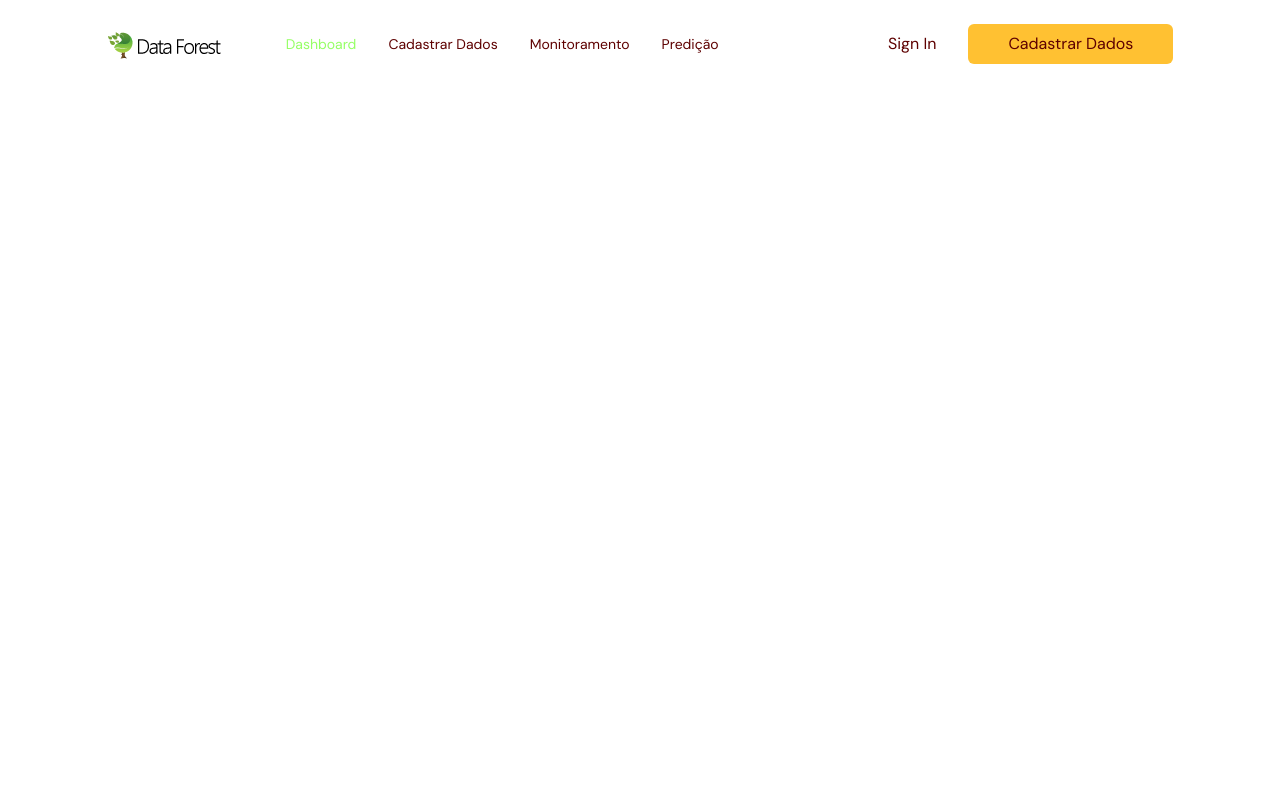
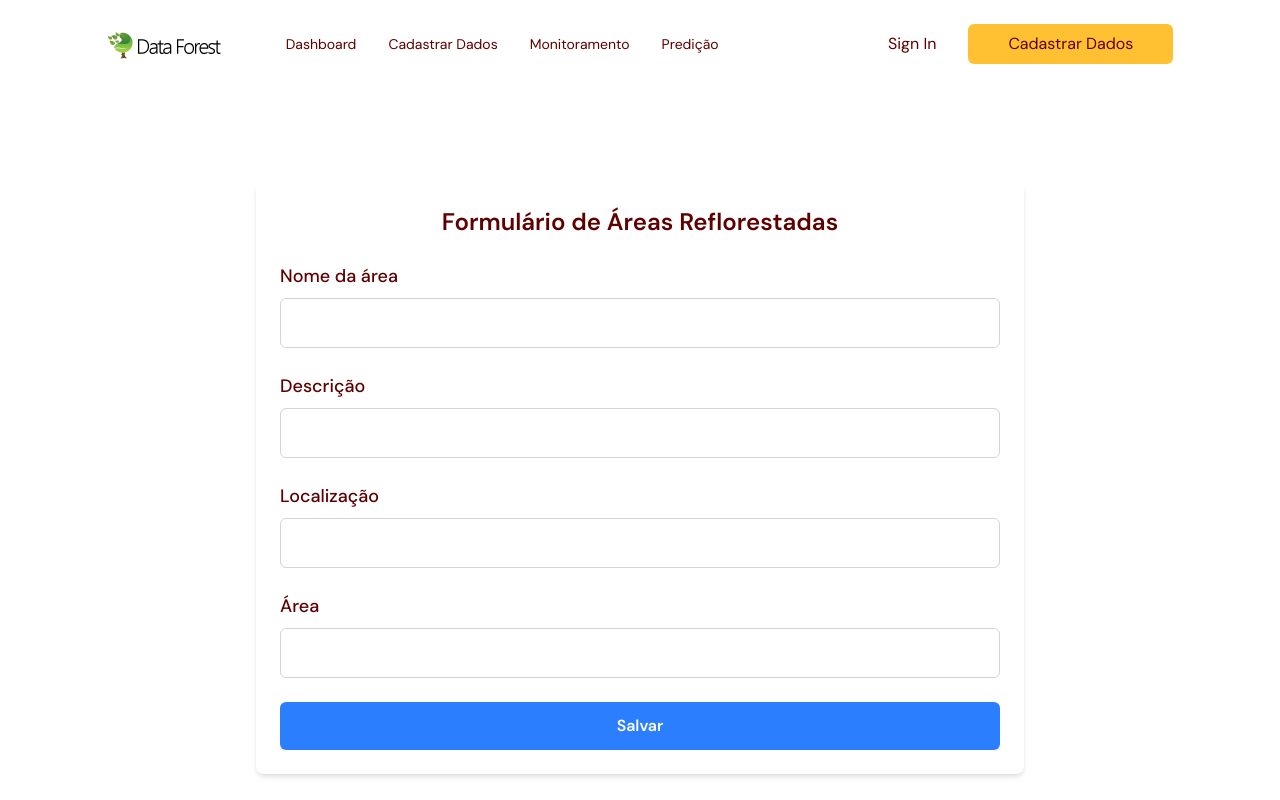
Before and after one commit to bytelabss/frontend-dataforest, a React (Vite) app: page /cadastrardados in a window 1280 px wide. Built offline with nearby package versions, Linux system fonts and the light colour scheme.

Commit message:
feat (LABS-13): Formulário para criação das áreas reflorestadas

```diff
--- a/src/App.tsx
+++ b/src/App.tsx
@@ -3,6 +3,7 @@ import "./index.css";
 import Navbar from "./components/Navbar";
 import Home from "./pages/Home";
 import About from "./pages/About";
+import ReforestedAreaCreate from "./pages/ReforestedAreaCreate";
 import { JSX, useEffect, useState } from "react";
 import { SelectedPage } from "./shared/types";
 
@@ -35,6 +36,7 @@ export default function App(): JSX.Element {
       <Routes>
         <Route path="/" element={<Home />} />
         <Route path="/about" element={<About />} />
+        <Route path="/cadastrardados" element={<ReforestedAreaCreate />} />
       </Routes>
     </Router>
   );
--- a/src/components/Navbar.tsx
+++ b/src/components/Navbar.tsx
@@ -35,21 +35,25 @@ export default function Navbar({isTopOfPage, selectedPage, setSelectedPage}: Pro
               <div className={`${flexBetween} w-full`}>
                 <div className={`${flexBetween} gap-8 text-sm`}>
                   <NavbarLinks
+                    link=""
                     page="Dashboard"
                     selectedPage={selectedPage}
                     setSelectedPage={setSelectedPage}
                   />
                   <NavbarLinks
+                    link="cadastrardados"
                     page="Cadastrar Dados"
                     selectedPage={selectedPage}
                     setSelectedPage={setSelectedPage}
                   />
                   <NavbarLinks
+                    link="about"
                     page="Monitoramento"
                     selectedPage={selectedPage}
                     setSelectedPage={setSelectedPage}
                   />
                   <NavbarLinks
+                    link="/"
                     page="Predição"
                     selectedPage={selectedPage}
                     setSelectedPage={setSelectedPage}
@@ -92,21 +96,25 @@ export default function Navbar({isTopOfPage, selectedPage, setSelectedPage}: Pro
           {/* MENU ITEMS */}
           <div className="ml-[20%] flex flex-col gap-10 text-2xl">
             <NavbarLinks
+              link=""
               page="Dashboard"
               selectedPage={selectedPage}
               setSelectedPage={setSelectedPage}
             />
             <NavbarLinks
+              link="cadastrardados"
               page="Cadastrar Dados"
               selectedPage={selectedPage}
               setSelectedPage={setSelectedPage}
             />
             <NavbarLinks
+              link="about"
               page="Monitoramento"
               selectedPage={selectedPage}
               setSelectedPage={setSelectedPage}
             />
             <NavbarLinks
+              link="/"
               page="Predição"
               selectedPage={selectedPage}
               setSelectedPage={setSelectedPage}
--- a/src/components/NavbarLinks.tsx
+++ b/src/components/NavbarLinks.tsx
@@ -1,30 +1,31 @@
-import AnchorLink from "react-anchor-link-smooth-scroll"
 import { SelectedPage } from "../shared/types";
+import { Link } from "react-router-dom";
 
 type Props = {
     page: string;
+    link: string;
     selectedPage: SelectedPage;
     setSelectedPage: (value: SelectedPage) => void;
 }
 
 const NavbarLinks = ({
     page,
+    link,
     selectedPage,
     setSelectedPage
 }: Props) => {
 
-  const lowerCasePage = page.toLowerCase().replace(/ /g, "") as SelectedPage;
+  const lowerCasePage = link.toLowerCase().replace(/ /g, "") as SelectedPage;
 
   return (
-    <AnchorLink
-        className={`${selectedPage === lowerCasePage ? "text-primary-500" : ""}
-        transition duration-500 hover:text-primary-300
-        `}
-        href={`#${lowerCasePage}`}
-        onClick={() => setSelectedPage(lowerCasePage)}
+    <Link
+      to={`/${link}`} // A rota será baseada no nome da página
+      className={`${selectedPage === lowerCasePage ? "text-primary-500" : ""}
+      transition duration-500 hover:text-primary-300`}
+      onClick={() => setSelectedPage(lowerCasePage)}
     >
-        {page}
-    </AnchorLink>
+      {page}
+    </Link>
   )
 }
 
--- /dev/null
+++ b/src/components/ReflorestamentoForm.tsx
@@ -0,0 +1,174 @@
+import React from "react";
+import { useForm, Controller } from "react-hook-form";
+import { yupResolver } from "@hookform/resolvers/yup";
+import * as yup from "yup";
+
+const schema = yup.object().shape({
+  nome: yup.string().required("O nome da área é obrigatório"),
+  description: yup.string().required("A descrição da área é obrigatório"),
+  localizacao: yup
+    .string()
+    .required("A localização (latitude e longitude) é obrigatória"),
+  area: yup.string().required("Área é obrigatória"),
+});
+
+type FormData = {
+  nome: string;
+  description : string;
+  localizacao: string;
+  area: string;
+};
+
+type FormProps = {
+  onSubmit: (data: FormData) => void;
+  initialData?: FormData;
+};
+
+const ReflorestamentoForm: React.FC<FormProps> = ({ initialData }) => {
+  const {
+    control,
+    handleSubmit,
+    formState: { errors },
+  } = useForm<FormData>({
+    resolver: yupResolver(schema),
+    defaultValues: initialData || {
+      nome: "",
+      description : "",
+      localizacao: "",
+      area: ""
+    },
+  });
+
+  const handleFormSubmit = async (data: FormData) => {
+
+    const coordenadasCompletas = data.localizacao.split(';');
+
+    console.log(coordenadasCompletas);
+
+    const coordinates = coordenadasCompletas.map(coord => {
+        const [latitude, longitude] = coord.split(',').map((value) => parseFloat(value.trim()));
+        return [latitude, longitude];
+      });
+
+    console.log(coordinates)
+
+    const requestBody = {
+      user_id: "4f656555-8199-44bf-ac56-1a1b2f1c363a",
+      name: data.nome,
+      description: data.description,
+      area_in_m2: parseFloat(data.area),
+      geom: {
+        type: "Polygon",
+        coordinates: [
+            coordinates
+        ]
+      }
+    };
+
+    console.log(requestBody)
+
+    try {
+      const response = await fetch("http://127.0.0.1:5000/reforested_areas", {
+        method: "POST",
+        headers: {
+          "Content-Type": "application/json",
+        },
+        body: JSON.stringify(requestBody),
+      });
+
+      if (response.ok) {
+        const result = await response.json();
+        console.log("Requisição bem-sucedida:", result);
+        // Aqui você pode fazer algo, como exibir uma mensagem de sucesso ou redirecionar o usuário
+      } else {
+        console.error("Erro na requisição:", response.statusText);
+      }
+    } catch (error) {
+      console.error("Erro ao enviar dados:", error);
+    }
+  };
+
+  return (
+    <div className="max-w-3xl mx-auto p-6 bg-white rounded-lg shadow-md mt-8">
+      <h1 className="text-2xl font-semibold text-center mb-6">Formulário de Áreas Reflorestadas</h1>
+      <form onSubmit={handleSubmit(handleFormSubmit)} className="space-y-6">
+        <div className="form-group">
+          <label htmlFor="nome" className="block text-lg font-medium">Nome da área</label>
+          <Controller
+            name="nome"
+            control={control}
+            render={({ field }) => (
+              <input
+                {...field}
+                type="text"
+                className="mt-2 p-3 border border-gray-300 rounded-md w-full focus:ring-2 focus:ring-blue-500"
+              />
+            )}
+          />
+          {errors.nome && <p className="text-red-500 text-sm mt-1">{errors.nome.message}</p>}
+        </div>
+
+        <div className="form-group">
+          <label htmlFor="description" className="block text-lg font-medium">Descrição</label>
+          <Controller
+            name="description"
+            control={control}
+            render={({ field }) => (
+              <input
+                {...field}
+                type="text"
+                className="mt-2 p-3 border border-gray-300 rounded-md w-full focus:ring-2 focus:ring-blue-500"
+              />
+            )}
+          />
+          {errors.nome && <p className="text-red-500 text-sm mt-1">{errors.nome.message}</p>}
+        </div>
+
+        <div className="form-group">
+          <label htmlFor="localizacao" className="block text-lg font-medium">Localização</label>
+          <Controller
+            name="localizacao"
+            control={control}
+            render={({ field }) => (
+              <input
+                {...field}
+                type="text"
+                className="mt-2 p-3 border border-gray-300 rounded-md w-full focus:ring-2 focus:ring-blue-500"
+              />
+            )}
+          />
+          {errors.localizacao && (
+            <p className="text-red-500 text-sm mt-1">{errors.localizacao.message}</p>
+          )}
+        </div>
+
+        <div className="form-group">
+          <label htmlFor="area" className="block text-lg font-medium">Área</label>
+          <Controller
+            name="area"
+            control={control}
+            render={({ field }) => (
+              <input
+                {...field}
+                type="text"
+                className="mt-2 p-3 border border-gray-300 rounded-md w-full focus:ring-2 focus:ring-blue-500"
+              />
+            )}
+          />
+          {errors.nome && <p className="text-red-500 text-sm mt-1">{errors.nome.message}</p>}
+        </div>
+
+
+
+        <button
+          type="submit"
+          className="w-full py-3 bg-blue-500 text-white font-semibold rounded-md hover:bg-blue-600 focus:outline-none focus:ring-2 focus:ring-blue-500"
+        >
+          Salvar
+        </button>
+      </form>
+    </div>
+  );
+};
+
+export default ReflorestamentoForm;
--- /dev/null
+++ b/src/pages/ReforestedAreaCreate.tsx
@@ -0,0 +1,30 @@
+import { JSX } from "react";
+import ReflorestamentoForm from "../components/ReflorestamentoForm";
+
+type FormData = {
+  nome: string;
+  description: string;
+  localizacao: string;
+  area: string;
+};
+
+export default function ReforestedAreaCreate(): JSX.Element {
+  const handleSubmit = (data: FormData) => {
+    console.log(data);
+  };
+
+  const initialData: FormData = {
+    nome: "",
+    description: "",
+    localizacao: "",
+    area: ""
+  };
+
+  return (
+    <div>
+      <div style={{ paddingTop: "150px" }}>
+        <ReflorestamentoForm onSubmit={handleSubmit} initialData={initialData} />
+      </div>
+    </div>
+  );
+};
```
Also changed, not shown: package.json (+5 -2 lines), 1 other file (tests, documents, lock files or other folders).
